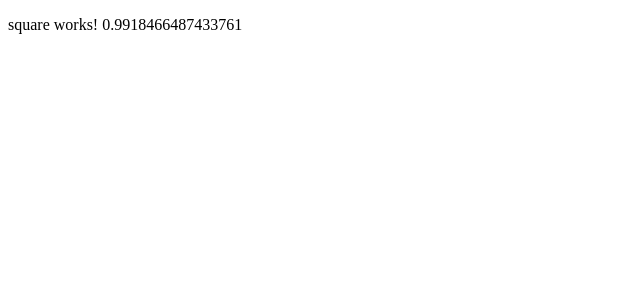
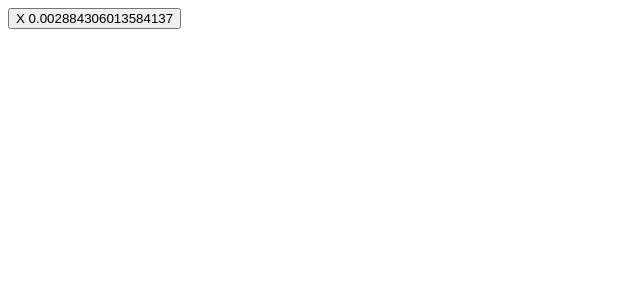
Before and after one commit to payne/TicTacToeFollowAlong, an Angular app: page / in a window 1280 px wide. Shown: the top 300 px of the page, without its empty margins (0-640 px from the left). Built offline with nearby package versions, Linux system fonts and the light colour scheme.

Commit message:
Simple dumb component square.

```diff
--- a/src/app/app.component.html
+++ b/src/app/app.component.html
@@ -1,2 +1,2 @@
-<app-square></app-square>
+<app-square [value]="'X'"></app-square>
 <router-outlet></router-outlet>
--- a/src/app/square/square.component.ts
+++ b/src/app/square/square.component.ts
@@ -1,16 +1,16 @@
-import { Component } from '@angular/core';
+import { Component, Input } from '@angular/core';
 
 @Component({
   selector: 'app-square',
   template: `
-  <p>square works!
-
-  {{rando}}
-  </p>
+    <button>{{ value }} {{rando}}</button>
   `,
   styles: []
 })
 export class SquareComponent {
+
+  @Input() value : 'X' | 'O';
+
   rando = Math.random();
 
   constructor() {
```
